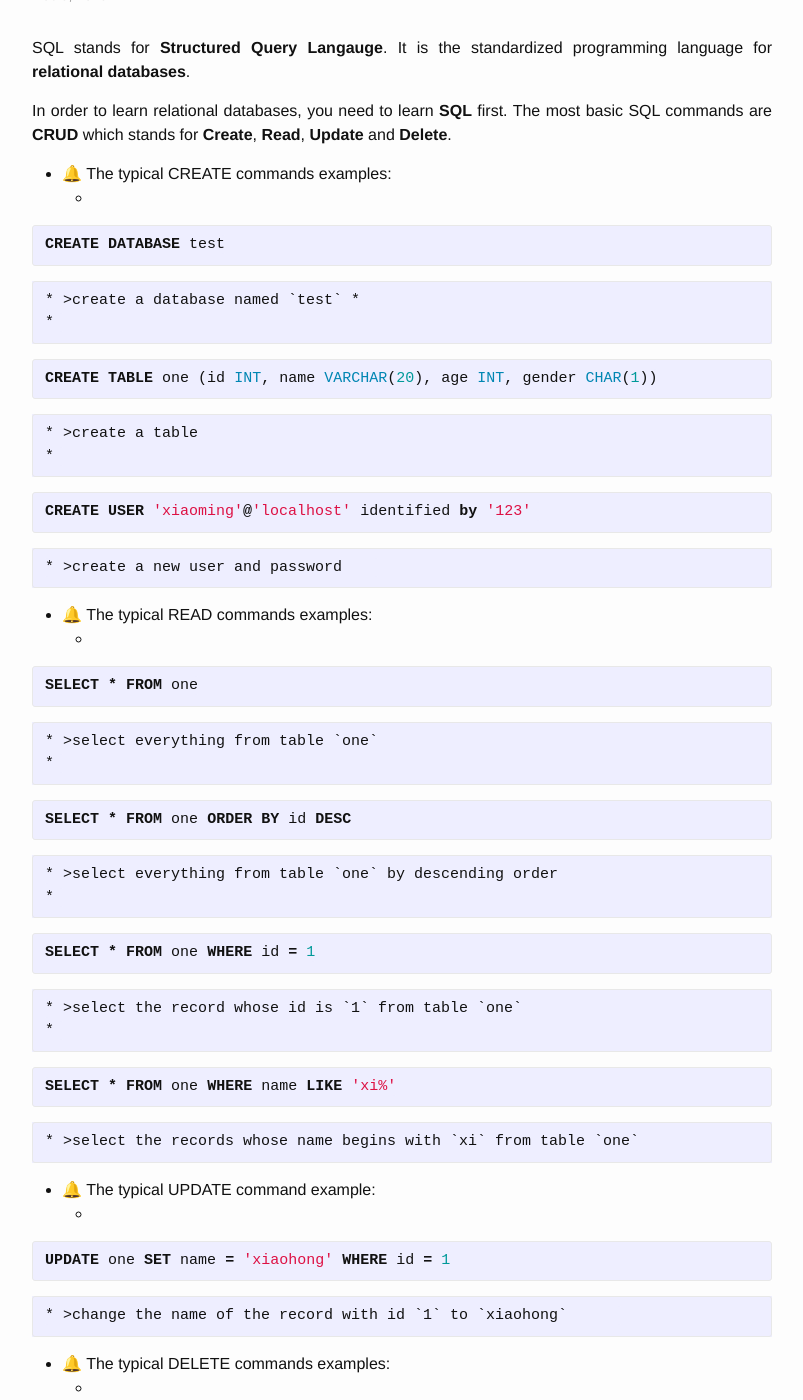
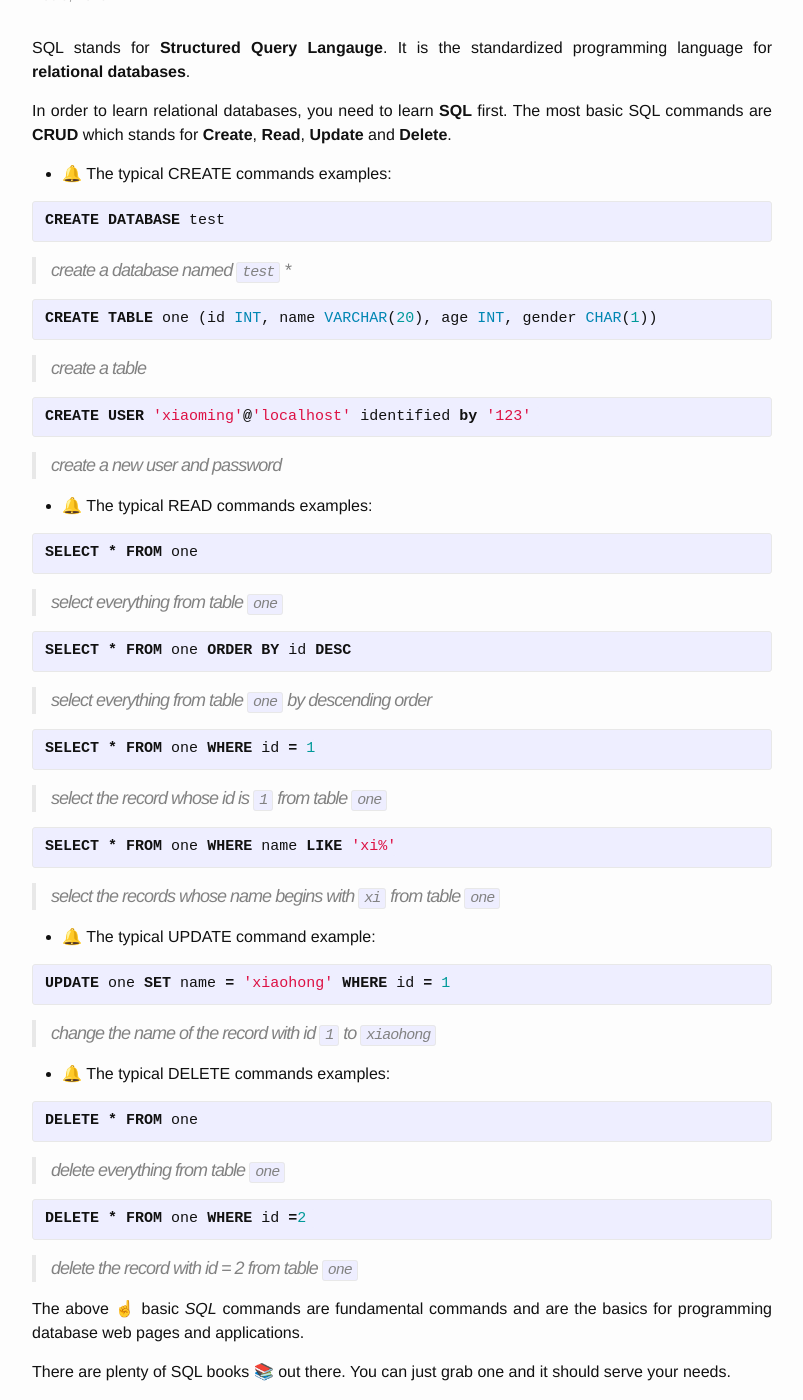
Before and after one commit to eepgxxy/eepgxxy.github.io, a Jekyll site: the page built from _posts/2015-12-05-sql.md, in a window 1280 px wide and 1400 px high, scrolled down 206 px. Shown: the whole window, without its empty margins (238-1041 px from the left). Built offline with Jekyll 4.4.1, drawn with Linux system fonts in a browser that asks for light colours; emoji names are drawn with the system emoji font; comment, search, counter and statistics services are not loaded; some of the changed text lies outside the part shown.

Commit message:
update sql post one more time
as title

```diff
--- a/_posts/2015-12-05-sql.md
+++ b/_posts/2015-12-05-sql.md
@@ -9,32 +9,32 @@ SQL stands for **Structured Query Langauge**. It is the standardized programming
 In order to learn relational databases, you need to learn **SQL** first. The most basic SQL commands are **CRUD** which stands for **Create**, **Read**, **Update** and **Delete**.
 
 + :bell: The typical CREATE commands examples:
-	* {% highlight sql %}CREATE DATABASE test{% endhighlight %}
-    * >create a database named `test` *
-    * {% highlight sql %}CREATE TABLE one (id INT, name VARCHAR(20), age INT, gender CHAR(1)){% endhighlight %}
-    * >create a table
-    * {% highlight sql %}CREATE USER 'xiaoming'@'localhost' identified by '123' {% endhighlight %}
-    * >create a new user and password
+{% highlight sql %}CREATE DATABASE test{% endhighlight %}
+>create a database named `test` *
+{% highlight sql %}CREATE TABLE one (id INT, name VARCHAR(20), age INT, gender CHAR(1)){% endhighlight %}
+>create a table
+{% highlight sql %}CREATE USER 'xiaoming'@'localhost' identified by '123' {% endhighlight %}
+>create a new user and password
 
 + :bell: The typical READ commands examples:
-    * {% highlight sql %}SELECT * FROM one{% endhighlight %}
-    * >select everything from table `one`
-    * {% highlight sql %}SELECT * FROM one ORDER BY id DESC{% endhighlight %}
-    * >select everything from table `one` by descending order
-    * {% highlight sql %}SELECT * FROM one WHERE id = 1{% endhighlight %}
-    * >select the record whose id is `1` from table `one`
-    * {% highlight sql %}SELECT * FROM one WHERE name LIKE 'xi%'{% endhighlight %}
-    * >select the records whose name begins with `xi` from table `one`
+{% highlight sql %}SELECT * FROM one{% endhighlight %}
+>select everything from table `one`
+{% highlight sql %}SELECT * FROM one ORDER BY id DESC{% endhighlight %}
+>select everything from table `one` by descending order
+{% highlight sql %}SELECT * FROM one WHERE id = 1{% endhighlight %}
+>select the record whose id is `1` from table `one`
+{% highlight sql %}SELECT * FROM one WHERE name LIKE 'xi%'{% endhighlight %}
+>select the records whose name begins with `xi` from table `one`
 
 + :bell: The typical UPDATE command example:
-    * {% highlight sql %}UPDATE one SET name = 'xiaohong' WHERE id = 1{% endhighlight %}
-    * >change the name of the record with id `1` to `xiaohong`
+{% highlight sql %}UPDATE one SET name = 'xiaohong' WHERE id = 1{% endhighlight %}
+>change the name of the record with id `1` to `xiaohong`
 
 + :bell: The typical DELETE commands examples:
-    * {% highlight sql %}DELETE * FROM one{% endhighlight %}
-    * >delete everything from table `one`
-    * {% highlight sql %}DELETE * FROM one WHERE id =2 {% endhighlight %}
-    *  >delete the record with id = 2 from table `one`
+{% highlight sql %}DELETE * FROM one{% endhighlight %}
+>delete everything from table `one`
+{% highlight sql %}DELETE * FROM one WHERE id =2 {% endhighlight %}
+>delete the record with id = 2 from table `one`
 
 The above :point_up: basic *SQL* commands are fundamental commands and are the basics for programming database web pages and applications.
 
```
